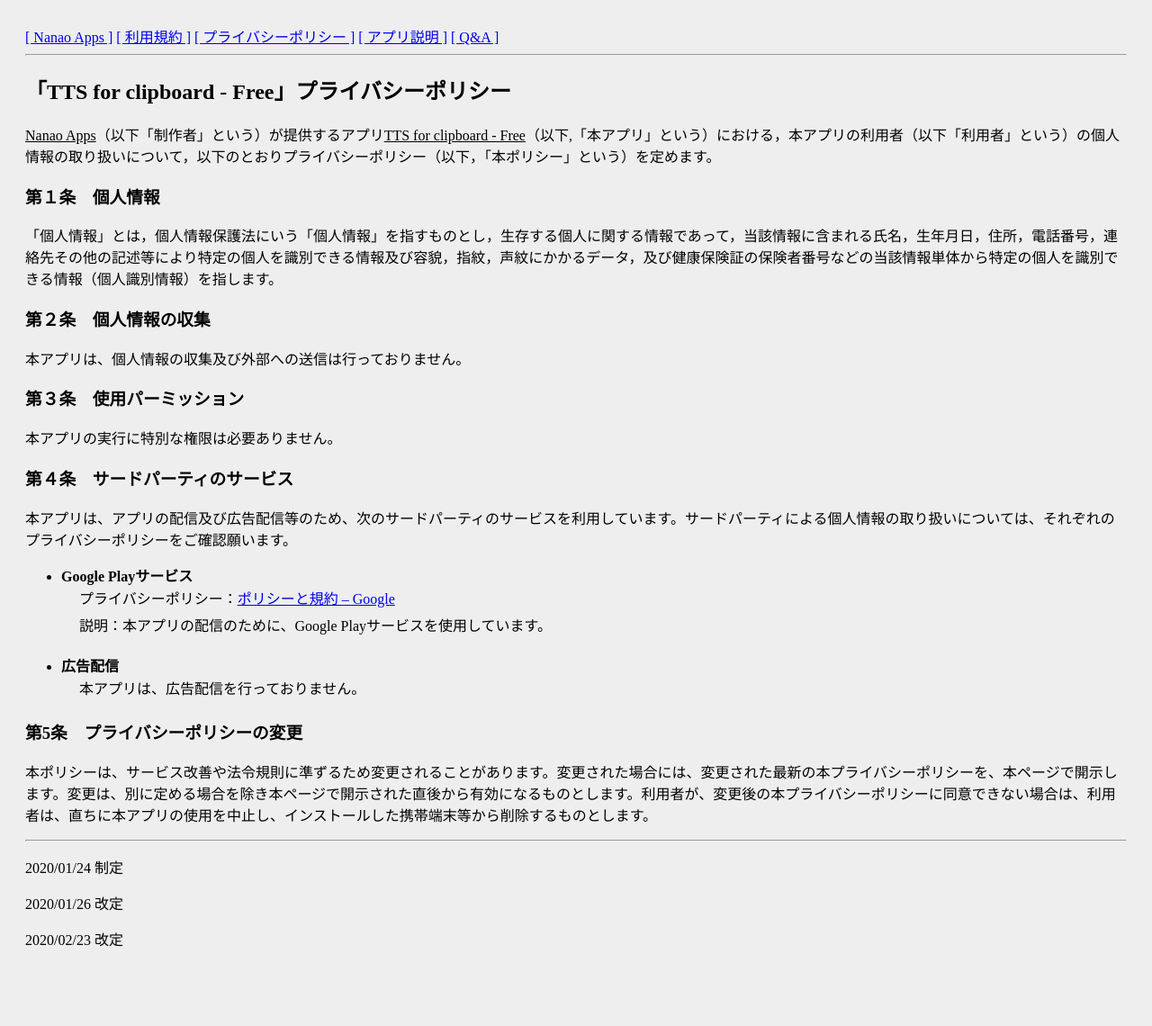
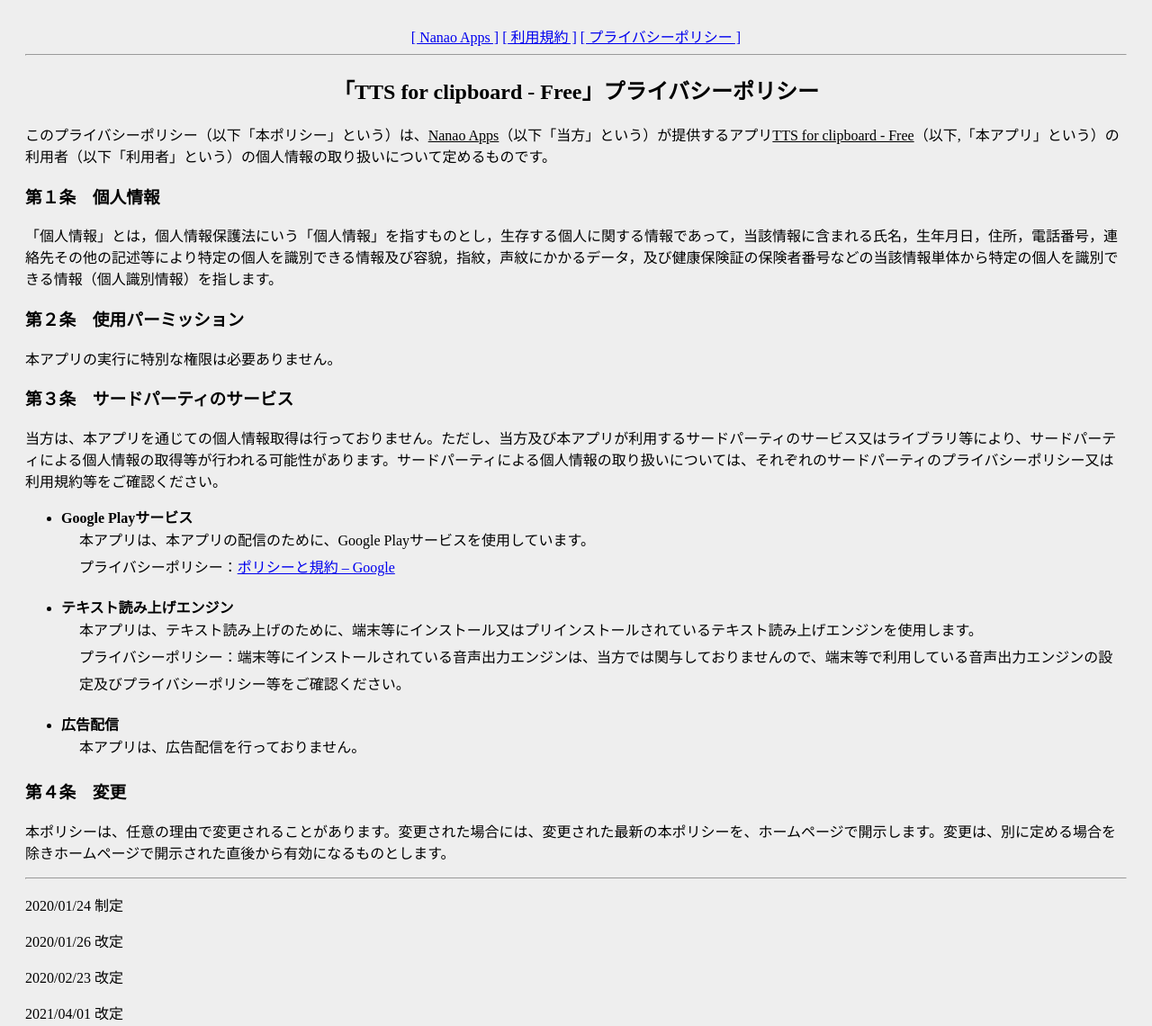
Before and after one commit to nanaoapps/nanaoapps.github.io, a plain HTML site: page TTSforclipboard-Free/privacypolicy_JP.html in a window 1280 px wide. Shown: the whole page at 90% size. Before the commit the page ends 1099 px from the top, so only its background shows below. Drawn offline with Linux system fonts and the light colour scheme.

Commit message:
UPDATE
ホームページ更新並びに利用規約及びプライバシーポリシー改定

```diff
--- a/TTSforclipboard-Free/privacypolicy_JP.html
+++ b/TTSforclipboard-Free/privacypolicy_JP.html
@@ -1,35 +1,47 @@
 <!DOCTYPE html>
 <html lang="ja">
+
 <head>
     <title>プライバシーポリシー|TTS for clipboard - Free</title>
     <meta charset="UTF-8">
     <link rel="stylesheet" href="./stylesheet.css" type="text/css" />
 </head>
+
 <body>
-    <div>
-        <a href="../index.html" title="Nanao Apps">[ Nanao Apps ]</a> <a href="./terms_of_service_JP.html" title="利用規約">[ 利用規約 ]</a> <a href="./privacypolicy_JP.html" title="プライバシーポリシー">[ プライバシーポリシー ]</a> <a href="./specification_JP.html" title="アプリ説明">[ アプリ説明 ]</a> <a href="./qa_JP.html" title="Q&A">[ Q&A ]</a>
+    <div style="text-align: center;">
+        <a href="../index.html" title="Nanao Apps">[ Nanao Apps ]</a> <a href="./terms_of_service_JP.html"
+            title="利用規約">[ 利用規約 ]</a> <a href="./privacypolicy_JP.html" title="プライバシーポリシー">[ プライバシーポリシー ]</a>
     </div>
     <hr>
-    <h2>「TTS for clipboard - Free」プライバシーポリシー</h2>
-    <p><u>Nanao Apps</u>（以下「制作者」という）が提供するアプリ<u>TTS for clipboard - Free</u>（以下,「本アプリ」という）における，本アプリの利用者（以下「利用者」という）の個人情報の取り扱いについて，以下のとおりプライバシーポリシー（以下，「本ポリシー」という）を定めます。 </p>
+    <h2 style="text-align: center;">「TTS for clipboard - Free」プライバシーポリシー</h2>
+    <p>このプライバシーポリシー（以下「本ポリシー」という）は、<u>Nanao Apps</u>（以下「当方」という）が提供するアプリ<u>TTS for clipboard -
+            Free</u>（以下,「本アプリ」という）の利用者（以下「利用者」という）の個人情報の取り扱いについて定めるものです。</p>
 
     <h3>第１条　個人情報</h3>
-    <p>「個人情報」とは，個人情報保護法にいう「個人情報」を指すものとし，生存する個人に関する情報であって，当該情報に含まれる氏名，生年月日，住所，電話番号，連絡先その他の記述等により特定の個人を識別できる情報及び容貌，指紋，声紋にかかるデータ，及び健康保険証の保険者番号などの当該情報単体から特定の個人を識別できる情報（個人識別情報）を指します。</p>
+    <p>「個人情報」とは，個人情報保護法にいう「個人情報」を指すものとし，生存する個人に関する情報であって，当該情報に含まれる氏名，生年月日，住所，電話番号，連絡先その他の記述等により特定の個人を識別できる情報及び容貌，指紋，声紋にかかるデータ，及び健康保険証の保険者番号などの当該情報単体から特定の個人を識別できる情報（個人識別情報）を指します。
+    </p>
 
-    <h3>第２条　個人情報の収集</h3>
-    <p>本アプリは、個人情報の収集及び外部への送信は行っておりません。</p>
-
-    <h3>第３条　使用パーミッション</h3>
+    <h3>第２条　使用パーミッション</h3>
     <p>本アプリの実行に特別な権限は必要ありません。</p>
 
-    <h3>第４条　サードパーティのサービス</h3>
-    <p>本アプリは、アプリの配信及び広告配信等のため、次のサードパーティのサービスを利用しています。サードパーティによる個人情報の取り扱いについては、それぞれのプライバシーポリシーをご確認願います。</p>
+    <h3>第３条　サードパーティのサービス</h3>
+    <p>当方は、本アプリを通じての個人情報取得は行っておりません。ただし、当方及び本アプリが利用するサードパーティのサービス又はライブラリ等により、サードパーティによる個人情報の取得等が行われる可能性があります。サードパーティによる個人情報の取り扱いについては、それぞれのサードパーティのプライバシーポリシー又は利用規約等をご確認ください。
+    </p>
     <ul>
         <li>
             <dl>
                 <dt>Google Playサービス</dt>
-              <dd>プライバシーポリシー：<a href="https://www.google.com/policies/privacy/" title="プライバシー ポリシー – ポリシーと規約 – Google">ポリシーと規約 – Google</a></dd>
-              <dd>説明：本アプリの配信のために、Google Playサービスを使用しています。</dd>
+                <dd>本アプリは、本アプリの配信のために、Google Playサービスを使用しています。</dd>
+                <dd>プライバシーポリシー：<a href="https://www.google.com/policies/privacy/"
+                        title="プライバシー ポリシー – ポリシーと規約 – Google">ポリシーと規約
+                        – Google</a></dd>
+            </dl>
+        </li>
+        <li>
+            <dl>
+                <dt>テキスト読み上げエンジン</dt>
+                <dd>本アプリは、テキスト読み上げのために、端末等にインストール又はプリインストールされているテキスト読み上げエンジンを使用します。</dd>
+                <dd>プライバシーポリシー：端末等にインストールされている音声出力エンジンは、当方では関与しておりませんので、端末等で利用している音声出力エンジンの設定及びプライバシーポリシー等をご確認ください。</dd>
             </dl>
         </li>
         <li>
@@ -40,11 +52,13 @@
         </li>
     </ul>
 
-    <h3>第5条　プライバシーポリシーの変更</h3>
-    <p>本ポリシーは、サービス改善や法令規則に準ずるため変更されることがあります。変更された場合には、変更された最新の本プライバシーポリシーを、本ページで開示します。変更は、別に定める場合を除き本ページで開示された直後から有効になるものとします。利用者が、変更後の本プライバシーポリシーに同意できない場合は、利用者は、直ちに本アプリの使用を中止し、インストールした携帯端末等から削除するものとします。</p>
+    <h3>第４条　変更</h3>
+    <p>本ポリシーは、任意の理由で変更されることがあります。変更された場合には、変更された最新の本ポリシーを、ホームページで開示します。変更は、別に定める場合を除きホームページで開示された直後から有効になるものとします。</p>
     <hr>
     <p>2020/01/24 制定</p>
     <p>2020/01/26 改定</p>
     <p>2020/02/23 改定</p>
+    <p>2021/04/01 改定</p>
 </body>
+
 </html>
```
Also changed, not shown: TTSforclipboard-Free/terms_of_service_JP.html (+14 -13 lines), index.html (+5 -2 lines). Lines whose indentation alone changed are shown as unchanged.
